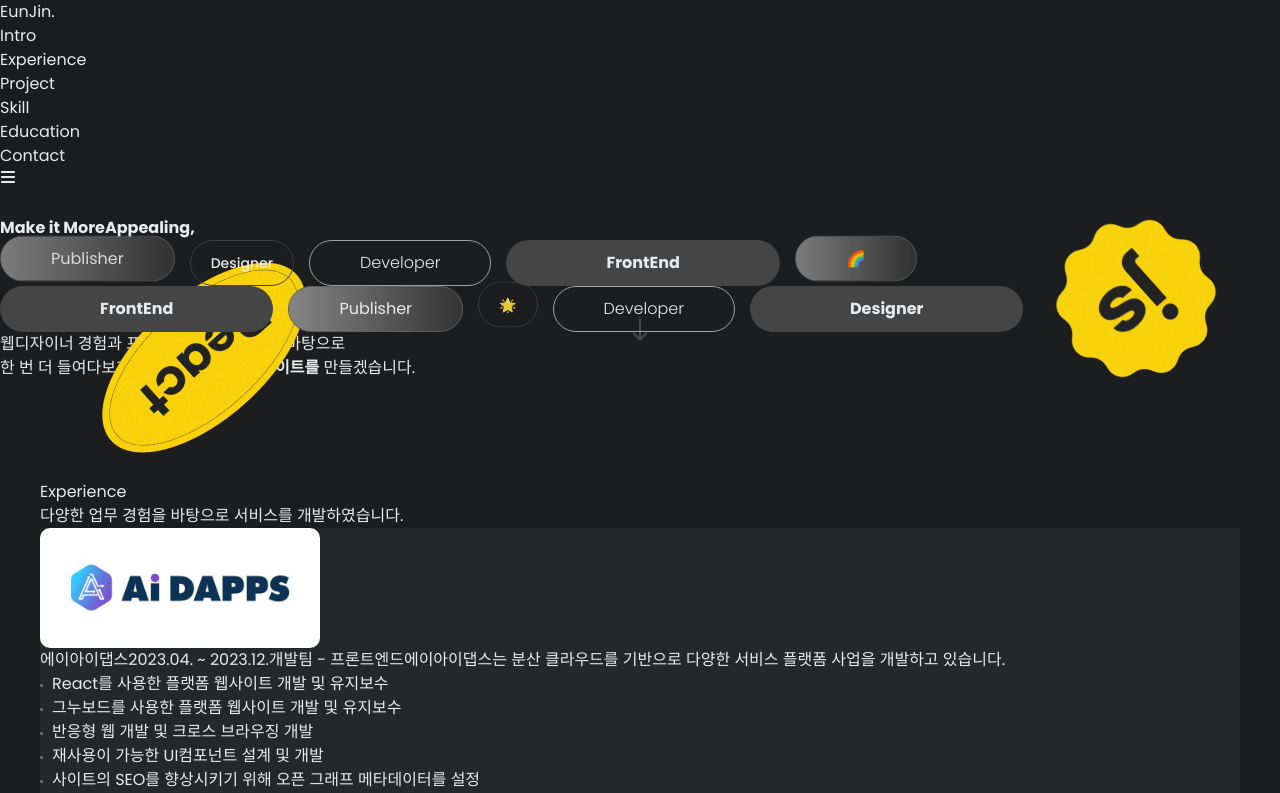
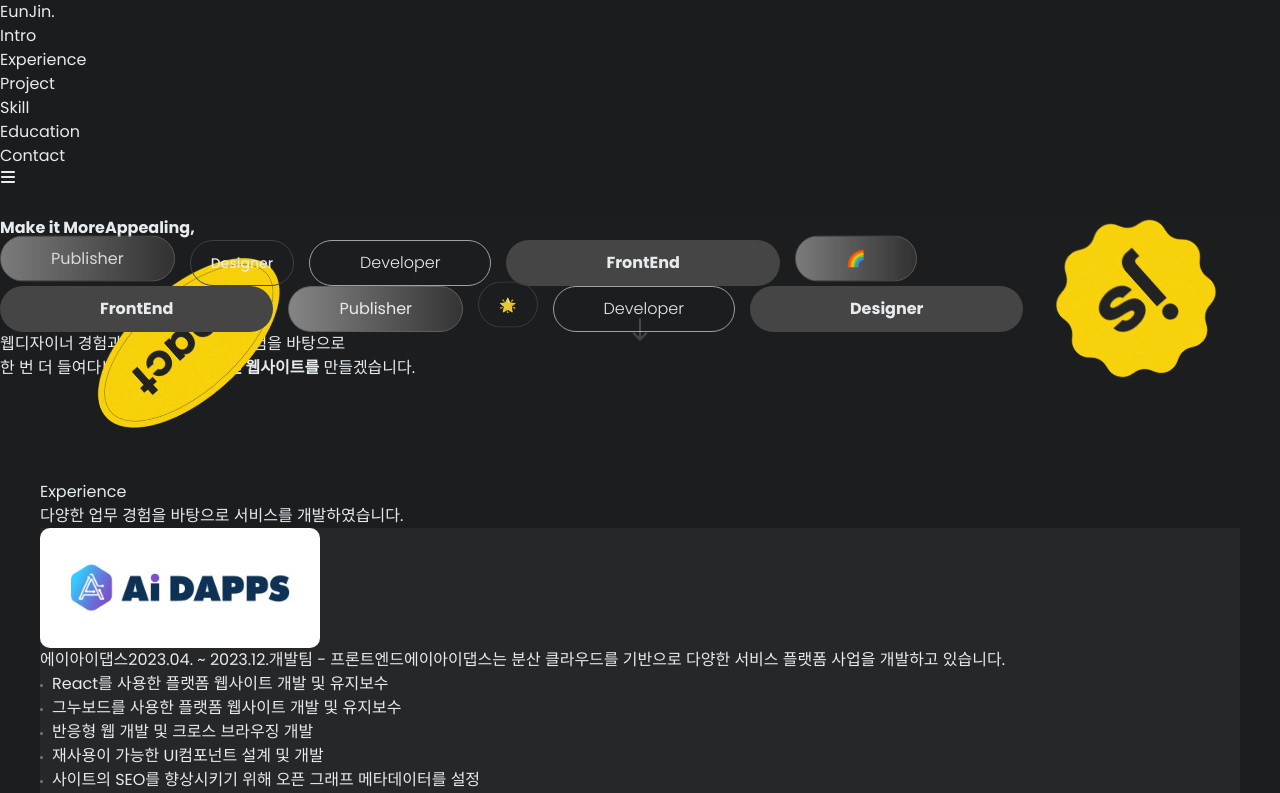
Before and after one commit to skykwon1004/portfolio_design, a React (Vite) app: page / in a window 1280 px wide. Shown: the top 793 px of the page. Built offline with nearby package versions, Linux system fonts and the light colour scheme; a web font is replaced by a local one.

Commit message:
design: 메인 애니메이션 수정

```diff
--- a/src/components/Intro.tsx
+++ b/src/components/Intro.tsx
@@ -9,21 +9,21 @@ const Intro = () => {
     <Element name="intro">
       <div className="intro">
         <div className="intro-content h-screen flex flex-col items-center justify-center">
-          <div className="box-03">
-            <img src="/img/ex-01.png" alt="" />
-          </div>
-          <div className="box-04 ">
-            <img src="/img/ex-02.png" alt="" />
-          </div>
-          <div className="intro-content-left flex flex-col justify-center items-center mb-16">
+          <div className="intro-content-left flex flex-col justify-center items-center mb-16 max-md:mb-10">
             <div className="box-wapper mb-4 max-xl:mt-10">
               {/* <div className="box"></div> */}
-              <strong className="text-5xl font-thin max-md:text-3xl max-md:block max-md:text-center text-animate mb-2 mx-4">
+              <strong className="text-5xl font-thin max-md:text-3xl max-xl:block max-md:text-center text-animate mb-2 mx-4">
                 Make it More
               </strong>
-              <strong className="text-7xl font-semibold max-md:text-5xl max-md:block  max-md:text-center text-animate">
+              <strong className="text-7xl font-semibold max-md:text-5xl max-xl:block  max-md:text-center text-animate">
                 Appealing,
               </strong>
+            </div>
+            <div className="box-03">
+              <img src="/img/ex-01.png" alt="" />
+            </div>
+            <div className="box-04 ">
+              <img src="/img/ex-02.png" alt="" />
             </div>
           </div>
           <div className="img-wapper flex flex-col items-center justify-center mb-16">
--- a/src/components/Modal.tsx
+++ b/src/components/Modal.tsx
@@ -20,7 +20,6 @@ const Modal: React.FC<ModalProps> = ({
 
   const handleTabChange = (tab: string) => {
     setActiveTab(tab);
-    console.log(imageLoading);
   };
 
   useEffect(() => {
--- a/src/index.css
+++ b/src/index.css
@@ -166,7 +166,7 @@ nav.block::before {
   position: absolute;
   top: 3%;
   left: 5%;
-  width: 280px;
+  width: 250px;
   padding: 0 !important;
   animation-name: spin;
   animation-duration: 5000ms;
```
